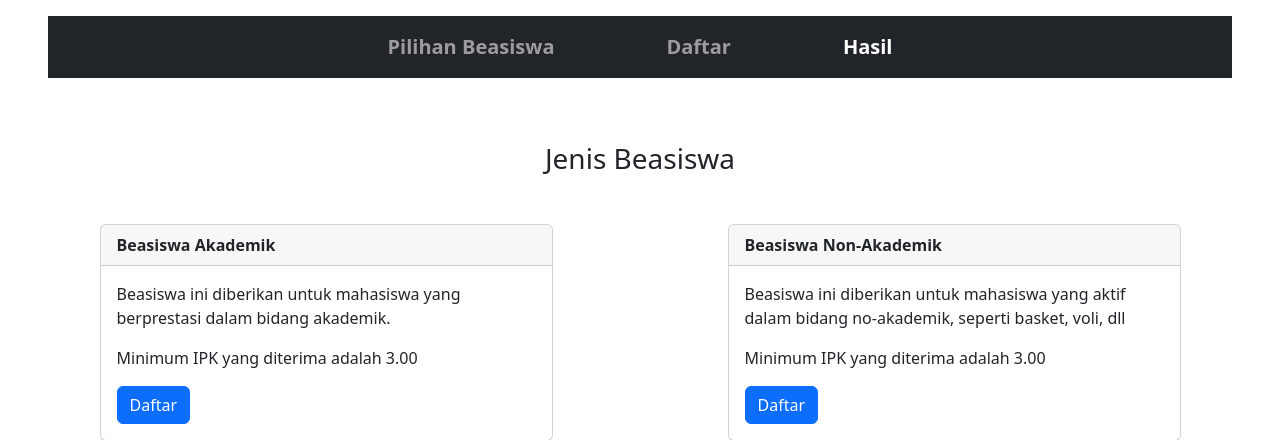
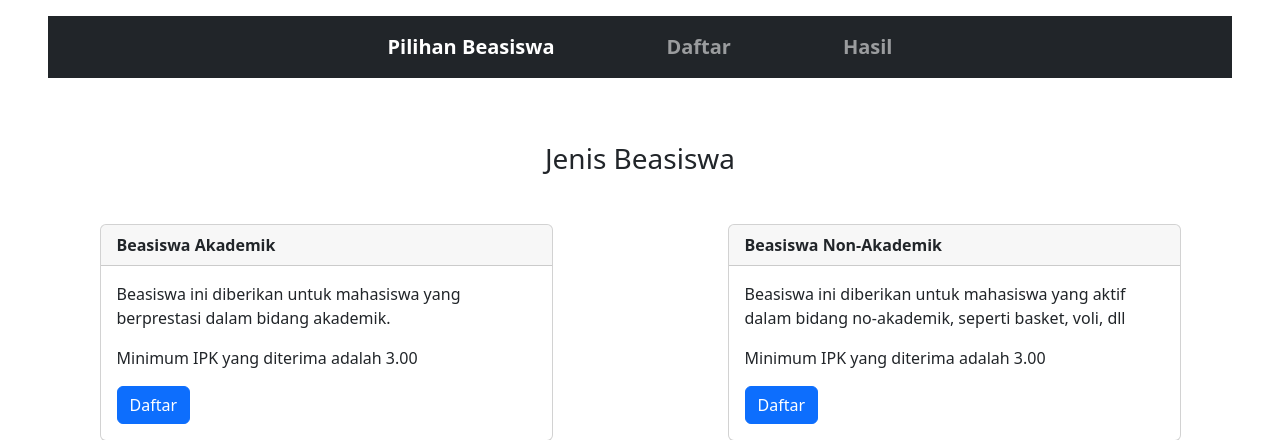
Before and after one commit to Desman012/sertifikasi-bnsp, a PHP site: page / in a window 1280 px wide. Shown: the top 440 px of the page. Run offline with PHP 8.4, Linux system fonts and the light colour scheme.

Commit message:
Update index.php

```diff
--- a/index.php
+++ b/index.php
@@ -22,7 +22,7 @@ include_once 'config.php'
         <ul class="navbar-nav">
           <!-- navbar menu beasiswa -->
           <li class="nav-item px-lg-5 fw-bold fs-5">
-            <a class="nav-link" href="index.php">Pilihan Beasiswa</a>
+            <a class="nav-link active" href="index.php">Pilihan Beasiswa</a>
           </li>
           <!-- navbar menu daftar -->
           <li class="nav-item px-lg-5 fw-bold fs-5">
@@ -30,7 +30,7 @@ include_once 'config.php'
           </li>
           <!-- navbar menu hasil -->
           <li class="nav-item px-lg-5 fw-bold fs-5">
-            <a class="nav-link active" href="hasil.php">Hasil</a>
+            <a class="nav-link" href="hasil.php">Hasil</a>
           </li>
         </ul>
       </div>
```
